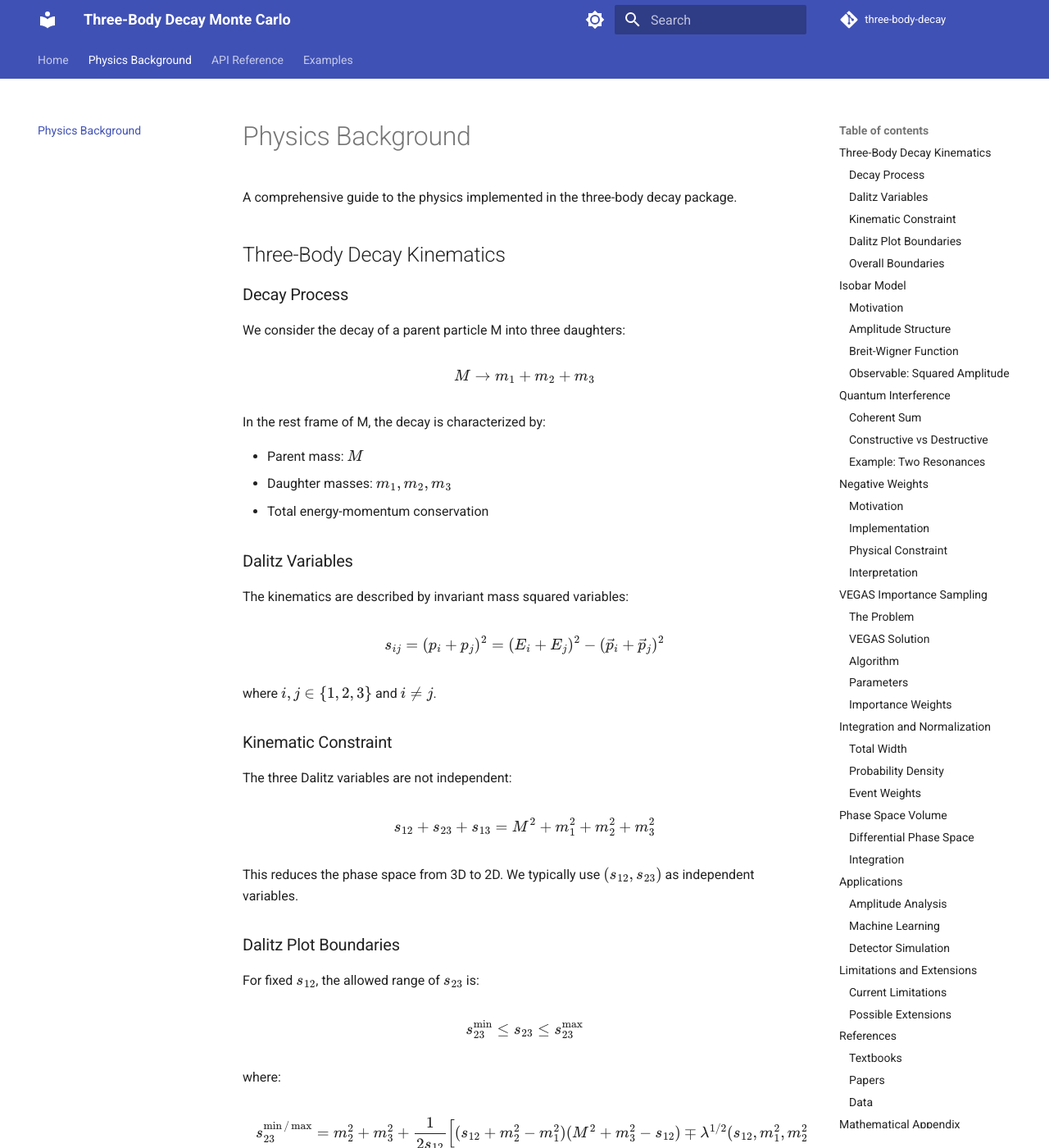
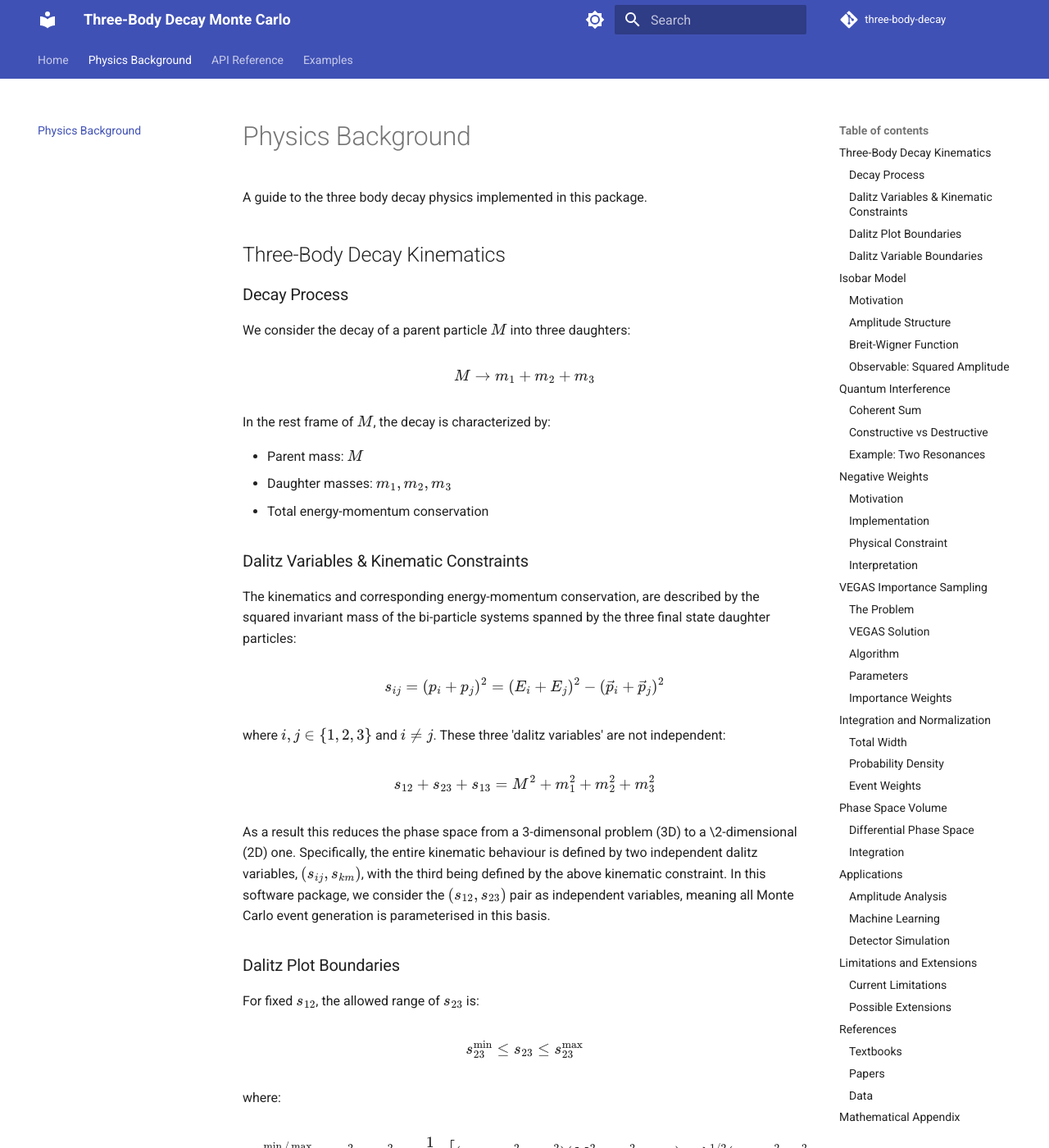
Before and after one commit to sjiggins/VegasThreeBodyDecay-docs, an MkDocs documentation site: the page built from docs/physics.md, in a window 1280 px wide and 1400 px high. Shown: the whole window at 82% size. Built offline with MkDocs 1.6.1 and Material for MkDocs 9.7.7, drawn with Linux system fonts in a browser that asks for light colours; comment, search, counter and statistics services are not loaded; some of the changed text lies outside the part shown.

```diff
--- a/docs/physics.md
+++ b/docs/physics.md
@@ -1,42 +1,38 @@
 # Physics Background
 
-A comprehensive guide to the physics implemented in the three-body decay package.
+A guide to the three body decay physics implemented in this package.
 
 ## Three-Body Decay Kinematics
 
 ### Decay Process
 
-We consider the decay of a parent particle M into three daughters:
+We consider the decay of a parent particle $M$ into three daughters:
 
 $$
 M \to m_1 + m_2 + m_3
 $$
 
-In the rest frame of M, the decay is characterized by:
+In the rest frame of $M$, the decay is characterized by:
 
 - Parent mass: $M$
 - Daughter masses: $m_1, m_2, m_3$
 - Total energy-momentum conservation
 
-### Dalitz Variables
+### Dalitz Variables & Kinematic Constraints
 
-The kinematics are described by invariant mass squared variables:
+The kinematics and corresponding energy-momentum conservation, are described by the squared invariant mass of the bi-particle systems spanned by the three final state daughter particles:
 
 $$
 s_{ij} = (p_i + p_j)^2 = (E_i + E_j)^2 - (\vec{p}_i + \vec{p}_j)^2
 $$
 
-where $i, j \in \{1, 2, 3\}$ and $i \neq j$.
-
-### Kinematic Constraint
-
-The three Dalitz variables are not independent:
+where $i, j \in \{1, 2, 3\}$ and $i \neq j$. These three 'dalitz variables' are not independent:
 
 $$
 s_{12} + s_{23} + s_{13} = M^2 + m_1^2 + m_2^2 + m_3^2
 $$
 
-This reduces the phase space from 3D to 2D. We typically use $(s_{12}, s_{23})$ as independent variables.
+As a result this reduces the phase space from a 3-dimensonal problem (3D) to a \2-dimensional (2D) one. Specifically, the entire kinematic behaviour is defined by two independent dalitz variables, $(s_{ij}, s_{km})$, with the third being defined by the above kinematic constraint. In this software package, we consider the $(s_{12}, s_{23})$ pair as independent variables, meaning all Monte Carlo event generation is parameterised in this basis.
 
 ### Dalitz Plot Boundaries
 
@@ -52,13 +48,13 @@ $$
 s_{23}^{\min/\max} = m_2^2 + m_3^2 + \frac{1}{2s_{12}} \left[ (s_{12} + m_2^2 - m_1^2)(M^2 + m_3^2 - s_{12}) \mp \lambda^{1/2}(s_{12}, m_1^2, m_2^2) \lambda^{1/2}(M^2, s_{12}, m_3^2) \right]
 $$
 
-The Källén function is defined as:
+The Kallen function is defined as:
 
 $$
 \lambda(a, b, c) = a^2 + b^2 + c^2 - 2ab - 2ac - 2bc
 $$
 
-### Overall Boundaries
+### Dalitz Variable Boundaries
 
 The $s_{12}$ variable has fixed limits:
 
@@ -81,16 +77,16 @@ Direct three-body matrix elements are complex. The **isobar model** simplifies b
 The total amplitude is a coherent sum:
 
 $$
-M_{\text{total}}(s_{12}, s_{23}, s_{13}) = \sum_i c_i e^{i\phi_i} \, \text{BW}_i(s_i) \, F_i(s_i)
+M_{\text{total}}(s_{12}, s_{23}, s_{13}) = \sum_{i} c_{i} e^{i\phi_{i}} \, \text{BW}_{i}(s_{i}) \, F_i(s_{i})
 $$
 
 where:
 
-- $c_i$ = coupling constant (strength)
-- $\phi_i$ = relative phase
+- $c_{i}$ = coupling constant (strength)
+- $\phi_{i}$ = relative phase
 - $\text{BW}_i(s)$ = Breit-Wigner resonance function
-- $F_i(s)$ = form factor (often approximated as 1)
-- $s_i$ = invariant mass squared in the appropriate channel
+- $F_{i}(s)$ = form factor (often approximated as 1)
+- $s_{i}$ = invariant mass squared in the appropriate channel
 
 ### Breit-Wigner Function
 
@@ -108,6 +104,7 @@ Properties:
 
 !!! note "Alternative Parametrizations"
     The package uses this simple form. More sophisticated models use energy-dependent widths: $\Gamma(s) = \Gamma_0 \left(\frac{p(s)}{p(m_0^2)}\right)^{2L+1}$ where $L$ is orbital angular momentum.
+    However, angular and spin considerations have not been included in this packe - yet.
 
 ### Observable: Squared Amplitude
 
@@ -457,22 +454,4 @@ where $\gamma = 1/\sqrt{1 - |\vec{\beta}|^2}$.
 - **Negative weights**: Events with negative Monte Carlo weights
 - **Signed amplitude**: $|M_+|^2 - |M_-|^2$ allowing local negativity
 - **Phase space**: Allowed kinematic region
-- **Källén function**: $\lambda(a,b,c)$ used in kinematics
-
-## Further Study
-
-### Recommended Order
-
-1. **Basic QM**: Interference and amplitude addition
-2. **Particle Physics**: Resonances and decays
-3. **Monte Carlo**: VEGAS and importance sampling
-4. **Dalitz Plots**: Three-body kinematics
-5. **Advanced**: Negative weights and signed amplitudes
-
-### Exercises
-
-1. Derive the $s_{23}$ limits from energy-momentum conservation
-2. Compute $|M_1 + M_2|^2$ showing interference term explicitly
-3. Verify that $s_{12} + s_{23} + s_{13} = M^2 + \sum m_i^2$
-4. Show that $\Gamma > 0$ implies probability conservation
-5. Implement energy-dependent Breit-Wigner width
+- **Kallen function**: $\lambda(a,b,c)$ used in kinematics
```
Also changed, not shown: docs/index.md (+17 -35 lines).
